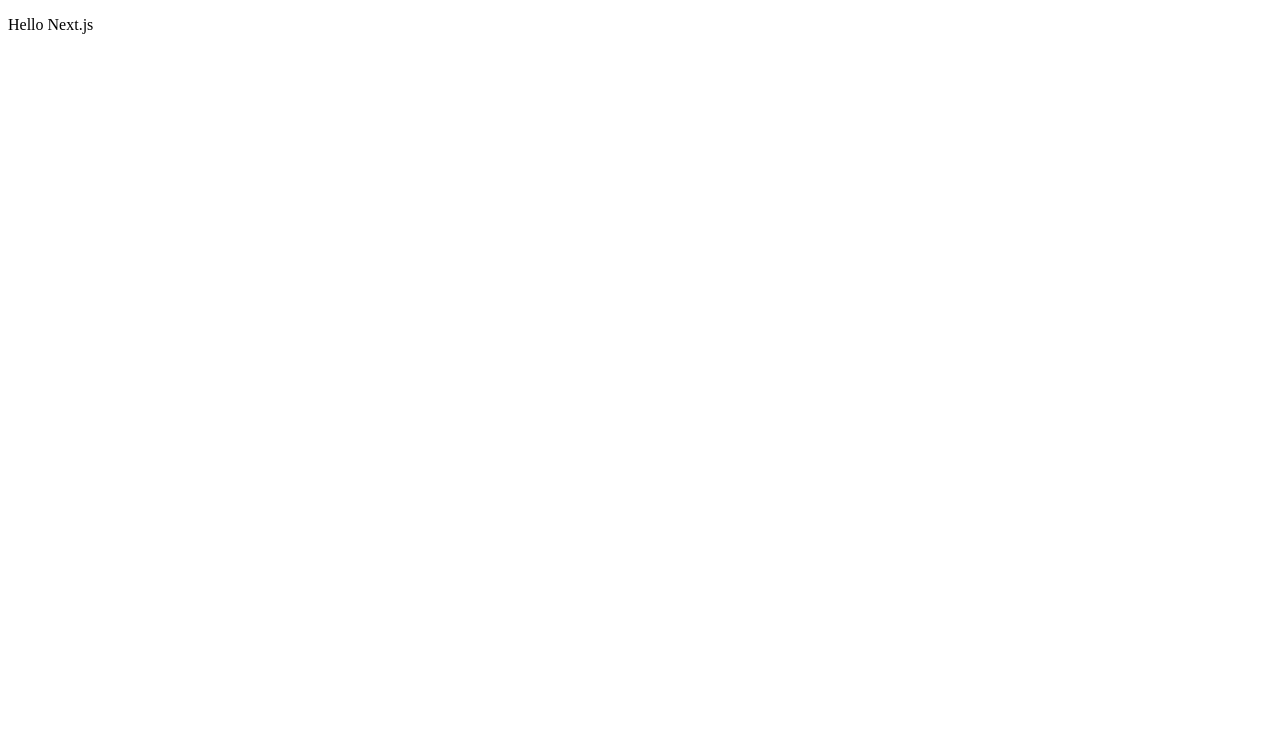
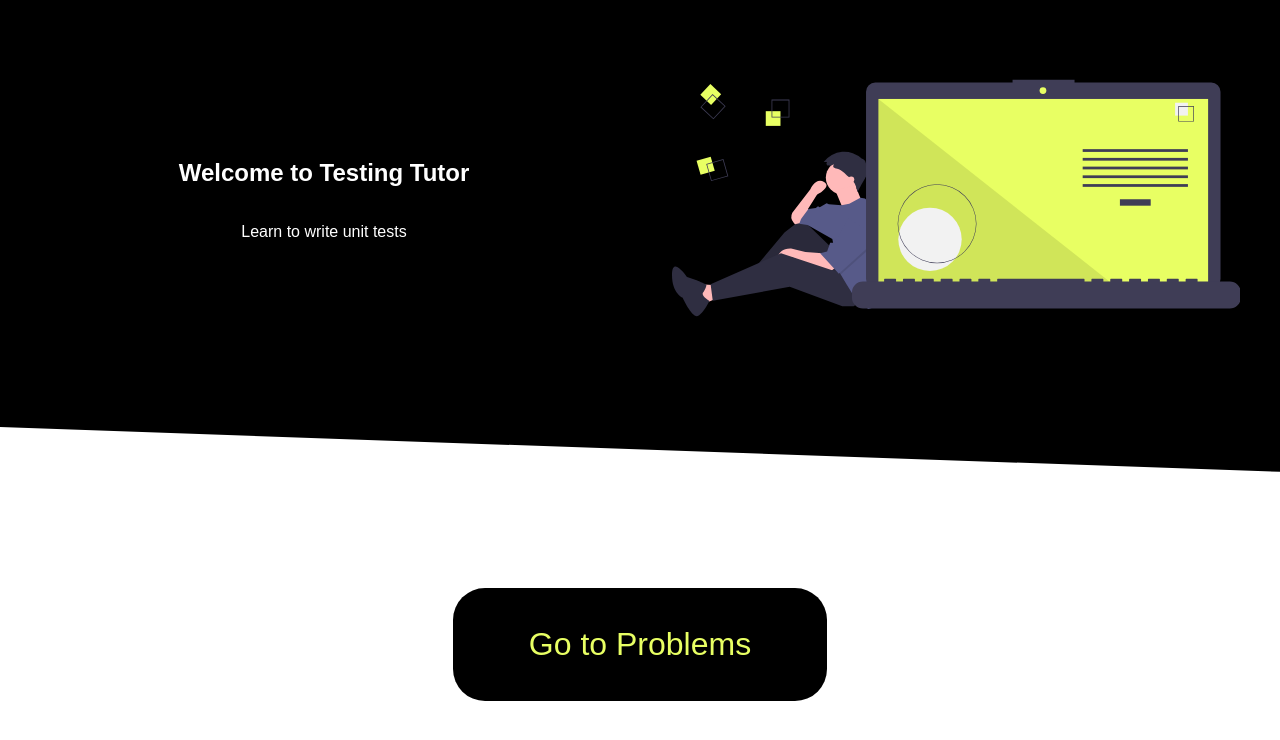
Before and after one commit to harish-aka-shivi/testing-tutor, a Next.js app in the folder client/: page / in a window 1280 px wide. Shown: the top 740 px of the page. Built offline with nearby package versions, Linux system fonts and the light colour scheme.

Commit message:
feat: add landing page

```diff
--- /dev/null
+++ b/client/containers/Home/index.js
@@ -0,0 +1,144 @@
+import React from 'react';
+import styled from 'styled-components';
+import Link from 'next/link';
+import Pane from '../../components/Pane';
+import TestingIcon from '../../assets/testing.svg';
+
+const TopComponentRoot = styled.article`
+  width: 100vw;
+  position: relative;
+  height: 65vh;
+  margin: -8px;
+  overflow-x: hidden;
+`;
+
+const TiltedColoredComponent = styled.div`
+  position: absolute;
+  width: 140%;
+  height: 100%;
+  margin-top: -5%;
+  margin-left: -5%;
+  transform: rotate(2deg);
+  background-color: black;
+
+  @media (max-width: 720px) {
+   /* display: none; */
+  }
+`;
+
+const PaneContainer = styled.div`
+  display: flex;
+  flex-direction: row;
+  position: absolute;
+  flex-wrap: wrap;
+  width: 100%;
+  /* height: 50vh; */
+  max-width: 100%;
+  top: 0px;
+  padding-top: 3%;
+  @media (max-width: 720px) {
+    flex-direction: column-reverse;
+  }
+`;
+
+const TextContainerTop = styled.div`
+  display: flex;
+  flex-direction: column;
+  justify-content: center;
+  align-items: center;
+  height: 100%;
+  width: 100%;
+`;
+
+const LeftPane = () => (
+  <Pane>
+    <TextContainerTop>
+      <h1>Welcome to Testing Tutor</h1>
+      <p>Learn to write unit tests</p>
+    </TextContainerTop>
+  </Pane>
+);
+
+const RightPaneContainer = styled.div`
+  height: 100%;
+  width: 100%;
+  background-color: transparent;
+  display: flex;
+  justify-content: center;
+  align-items: center;
+`;
+
+// const Icon = styled.div`
+//   height: 30px;
+//   width: 30px;
+// `;
+
+const RightPane = () => (
+  <Pane>
+    <RightPaneContainer>
+      {/* <Icon> */}
+      <TestingIcon style={{ width: '90%', height: '40vh' }} />
+      {/* </Icon> */}
+    </RightPaneContainer>
+  </Pane>
+);
+
+const ContentContainer = () => (
+  <PaneContainer>
+    <LeftPane />
+    <RightPane />
+  </PaneContainer>
+);
+
+const TopComponent = () => (
+  <TopComponentRoot>
+    <TiltedColoredComponent />
+  </TopComponentRoot>
+);
+
+const Page = styled.div`
+  height: 100vh;
+  position: relative;
+  color: white;
+
+`;
+
+const GoToProblemsRoot = styled.div`
+  width: 100%;
+  display: flex;
+  justify-content: center;
+  align-items: center;
+  padding-top: 6%;
+  padding-bottom: 6%;
+`;
+
+const GoToProblemsButton = styled.a`
+  background-color: black;
+  padding: 3%;
+  padding-left: 6%;
+  padding-right: 6%;
+  color: ${props => props.theme.colors.accent};
+  font-size: 2rem;
+  border-radius: 1em;
+  cursor: pointer;
+`;
+
+const GoToProblems = () => (
+  <GoToProblemsRoot role="presentation">
+    <Link href="/problems">
+      <GoToProblemsButton>
+        Go to Problems
+      </GoToProblemsButton>
+    </Link>
+  </GoToProblemsRoot>
+);
+
+const Home = () => (
+  <Page>
+    <TopComponent />
+    <ContentContainer />
+    <GoToProblems />
+  </Page>
+);
+
+export default Home;
--- /dev/null
+++ b/client/next.config.js
@@ -0,0 +1,15 @@
+const path = require('path');
+
+module.exports = {
+  include: path.resolve(__dirname, 'src/assets/svg'),
+  webpack: (config, options) => {
+    config.module.rules.push(
+      {
+        test: /\.svg$/,
+        use: ['@svgr/webpack'],
+      },
+    );
+
+    return config;
+  },
+};
--- a/client/package.json
+++ b/client/package.json
@@ -10,14 +10,17 @@
   },
   "dependencies": {
     "next": "^9.3.1",
+    "next-react-svg": "1.1.0",
     "node-fetch": "^2.6.0",
     "prop-types": "^15.7.2",
     "react": "^16.13.1",
     "react-dom": "^16.13.1",
     "styled-components": "^5.0.1",
+    "svg-url-loader": "^5.0.0",
     "swr": "^0.1.18"
   },
   "devDependencies": {
+    "@svgr/webpack": "^5.3.0",
     "babel-plugin-styled-components": "^1.10.7",
     "eslint-plugin-react-hooks": "^0.0.0-235a6c4af"
   }
--- a/client/pages/_app.js
+++ b/client/pages/_app.js
@@ -1,16 +1,23 @@
 /* eslint-disable react/jsx-props-no-spreading */
 import App from 'next/app';
 import React from 'react';
-import { ThemeProvider } from 'styled-components';
+import { ThemeProvider, createGlobalStyle } from 'styled-components';
 
 const theme = {
   light: {
     colors: {
       primary: '#0070f3',
       borderColor: '#EEEEEE',
+      accent: '#E8FF63',
     },
   },
 };
+
+const GlobalStyles = createGlobalStyle`
+  body {
+    font-family: 'Notable', sans-serif;
+  }
+`;
 
 export default class TestingTutor extends App {
   render() {
@@ -18,6 +25,7 @@ export default class TestingTutor extends App {
     return (
       <ThemeProvider theme={theme.light}>
         <Component {...pageProps} />
+        <GlobalStyles />
       </ThemeProvider>
     );
   }
--- a/client/pages/index.js
+++ b/client/pages/index.js
@@ -1,9 +1,10 @@
 import React from 'react';
+import Home from '../containers/Home';
 
 const Index = () => (
-  <>
-    <p>Hello Next.js</p>
-  </>
+  <main>
+    <Home />
+  </main>
 );
 
 export default Index;
```
Also changed, not shown: client/assets/testing.svg (added), 1 other file (tests, documents, lock files or other folders).
